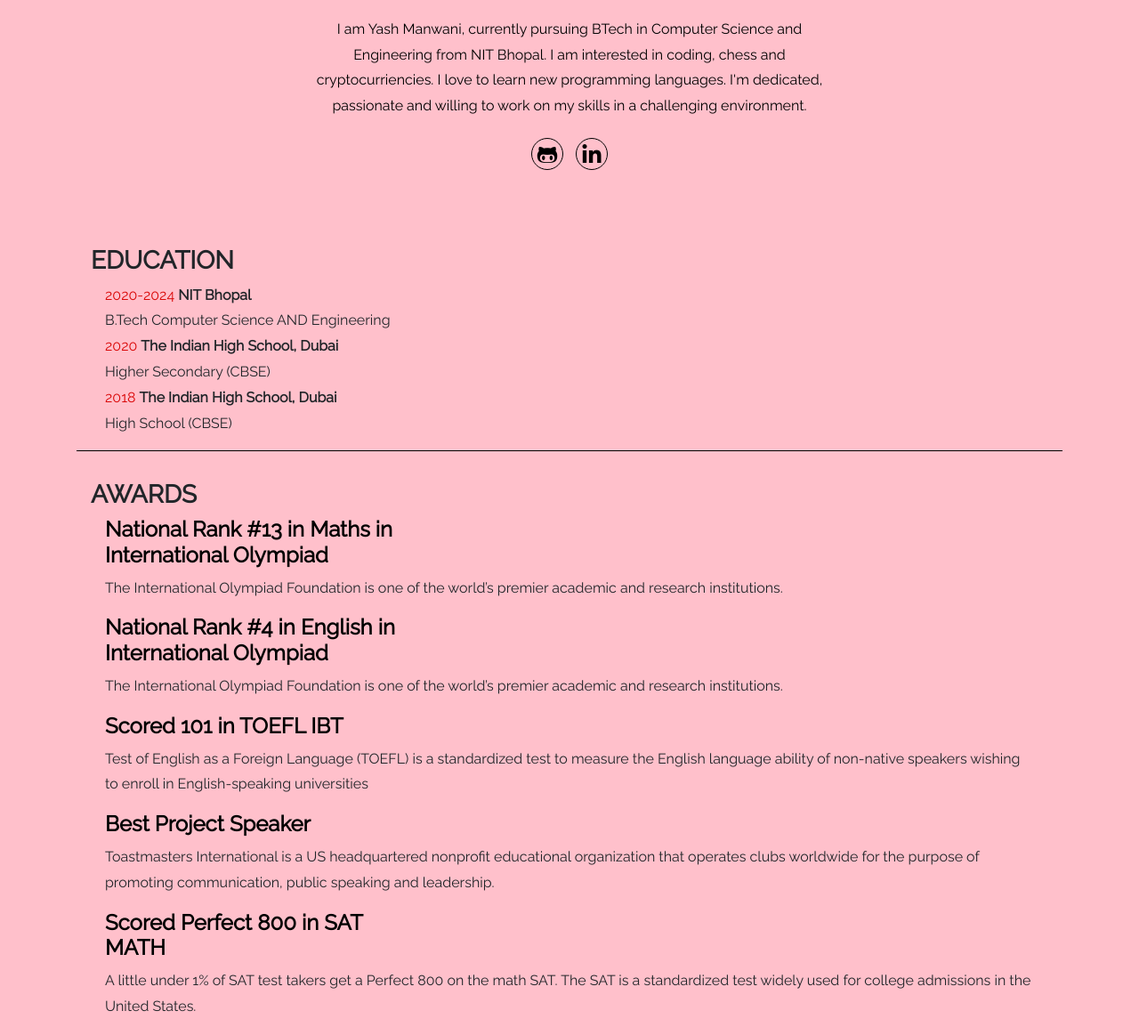
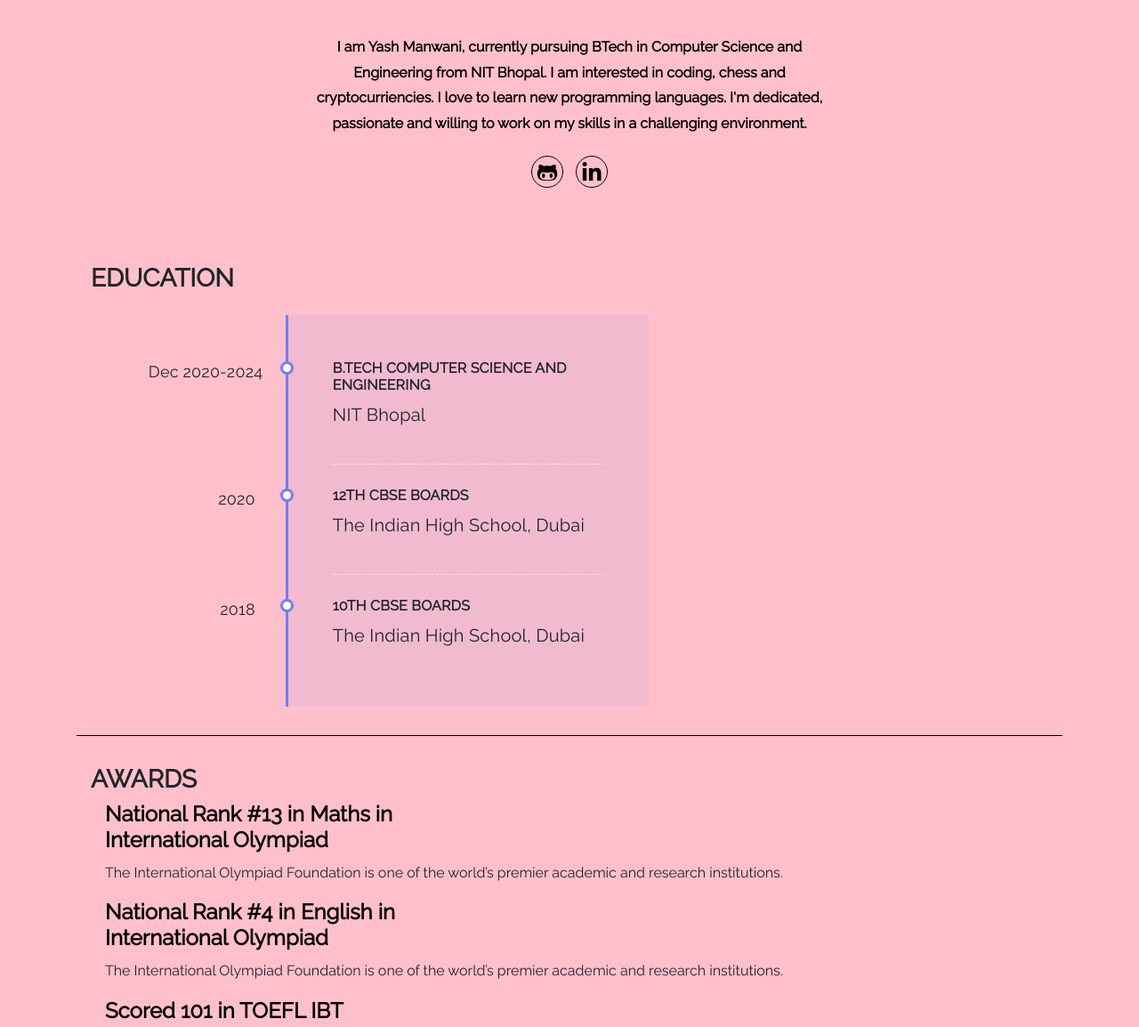
Before and after one commit to yaaaash/resume, a plain HTML site: page index.html in a window 1280 px wide. Shown: the part 242-1396 px from the top of the page at 89% size. Drawn offline with nearby package versions, Linux system fonts and the light colour scheme.

Commit message:
Added Timeline for Education Section

```diff
--- a/index.html
+++ b/index.html
@@ -31,7 +31,7 @@
       </nav>
     <h1>Hey There, I'm Yash </h1>
     <section>
-      <p> I am Yash Manwani, currently pursuing BTech in Computer Science and Engineering from NIT Bhopal. I am interested in coding, chess and cryptocurriencies. I love to learn new programming languages. I'm dedicated, passionate and willing to work on my skills in a challenging environment.</p>
+      <p><b> I am Yash Manwani, currently pursuing BTech in Computer Science and Engineering from NIT Bhopal. I am interested in coding, chess and cryptocurriencies. I love to learn new programming languages. I'm dedicated, passionate and willing to work on my skills in a challenging environment.</b></p>
       <a href="https://www.github.com/yaaaash" target="_blank">
         <i class="fab fa-github-alt"></i>
 
@@ -44,32 +44,33 @@
   <main>
     <section>
         <h3 id="education">Education</h3>
-        <article>
-          <div class='edu'>
-            <span>2020-2024</span> <b>NIT Bhopal</b>
+        <div class="container">
+          <div class="row">
+              <div class="col-md-12">
+                  <div class="card">
+                      <div class="card-body">
+                          <div id="content">
+                              <ul class="timeline">
+                                  <li class="event" data-date="Dec 2020-2024">
+                                      <h3>B.Tech Computer Science AND Engineering</h3>
+                                      <p>NIT Bhopal</p>
+                                  </li>
+                                  <li class="event" data-date="2020">
+                                      <h3>12th CBSE Boards</h3>
+                                      <p>The Indian High School, Dubai</p>
+                                  </li>
+                                  <li class="event" data-date="2018">
+                                      <h3>10th CBSE Boards</h3>
+                                      <p>The Indian High School, Dubai</p>
+                                  </li>
+                              </ul>
+                          </div>
+                      </div>
+                  </div>
+              </div>
           </div>
-          <div class="description">
-            B.Tech Computer Science AND Engineering
-          </div>
-        </article>
-        <article>
-          <div class='edu'>
-            <span>2020</span> <b>The Indian High School, Dubai</b>
-          </div>
-          <div>
-            Higher Secondary (CBSE)
-          </div>
-        </article>
-        <article>
-            <div class='edu'>
-              <span>2018</span> <b>The Indian High School, Dubai</b>
-            </div>
-            <div>
-              High School (CBSE)
-            </div>
-        </article>
+      </div>
     </section>
-
     <section>
       <h3 id="awards">Awards</h3>
       <article class='award'>
@@ -120,16 +121,11 @@
       <h3 id="skills">Skills & Interests</h3>
       <div class='skills'>
         <div class='column'>
-          <h4>Proficient in:</h4>
+          <h4>Languages:</h4>
           <ul>
             <li>C</li>
             <li>C++</li>
             <li>HTML</li>
-          </ul>
-        </div>
-        <div class='column'>
-          <h4>Acquainted With:</h4>
-          <ul>
             <li>CSS</li>
           </ul>
         </div>
@@ -164,7 +160,7 @@
   <footer>
     <p>Contact Info : ✉ yashmanwani13@gmail.com</p>
     <p> ☎ +91 626 101 3250</p>
-    <p>Copyright@2021. All Rights Reserved.</p>
+    <p>&#169Yash Manwani</p>
   </footer>
   <script src="https://cdn.jsdelivr.net/npm/bootstrap@5.0.2/dist/js/bootstrap.bundle.min.js" integrity="sha384-MrcW6ZMFYlzcLA8Nl+NtUVF0sA7MsXsP1UyJoMp4YLEuNSfAP+JcXn/tWtIaxVXM" crossorigin="anonymous"></script>
 </body>
--- a/style.css
+++ b/style.css
@@ -1,5 +1,4 @@
 @import url('https://fonts.googleapis.com/css?family=Raleway');
-
 .navbar-expand-lg{
     margin-bottom: 8vh;
 }
@@ -88,7 +87,7 @@ a .fab {
   }
 
   .edu span{
-    color: #da0606;
+    color: #000000;
   }
 
 .award, .skills {
@@ -150,3 +149,130 @@ footer {
     text-align: center;
   }
 }
+
+body{margin-top:20px;}
+.timeline {
+    border-left: 3px solid #727cf5;
+    border-bottom-right-radius: 4px;
+    border-top-right-radius: 4px;
+    background: rgba(114, 124, 245, 0.09);
+    margin: 0 auto;
+    letter-spacing: 0.2px;
+    position: relative;
+    line-height: 1.4em;
+    font-size: 1.03em;
+    padding: 50px;
+    list-style: none;
+    text-align: left;
+    max-width: 40%;
+}
+
+@media (max-width: 767px) {
+    .timeline {
+        max-width: 98%;
+        padding: 25px;
+    }
+}
+
+.timeline h1 {
+    font-weight: 300;
+    font-size: 1.4em;
+}
+
+.timeline h2,
+.timeline h3 {
+    font-weight: 600;
+    font-size: 1rem;
+    margin-bottom: 10px;
+}
+
+.timeline .event {
+    border-bottom: 1px dashed #e8ebf1;
+    padding-bottom: 25px;
+    margin-bottom: 25px;
+    position: relative;
+}
+
+@media (max-width: 767px) {
+    .timeline .event {
+        padding-top: 30px;
+    }
+}
+
+.timeline .event:last-of-type {
+    padding-bottom: 0;
+    margin-bottom: 0;
+    border: none;
+}
+
+.timeline .event:before,
+.timeline .event:after {
+    position: absolute;
+    display: block;
+    top: 0;
+}
+
+.timeline .event:before {
+    left: -207px;
+    content: attr(data-date);
+    text-align: right;
+    font-weight: 100;
+    font-size: 0.9em;
+    min-width: 120px;
+}
+
+@media (max-width: 767px) {
+    .timeline .event:before {
+        left: 0px;
+        text-align: left;
+    }
+}
+
+.timeline .event:after {
+    -webkit-box-shadow: 0 0 0 3px #727cf5;
+    box-shadow: 0 0 0 3px #727cf5;
+    left: -55.8px;
+    background: #fff;
+    border-radius: 50%;
+    height: 9px;
+    width: 9px;
+    content: "";
+    top: 5px;
+}
+
+@media (max-width: 767px) {
+    .timeline .event:after {
+        left: -31.8px;
+    }
+}
+
+.rtl .timeline {
+    border-left: 0;
+    text-align: right;
+    border-bottom-right-radius: 0;
+    border-top-right-radius: 0;
+    border-bottom-left-radius: 4px;
+    border-top-left-radius: 4px;
+    border-right: 3px solid #727cf5;
+}
+
+.rtl .timeline .event::before {
+    left: 0;
+    right: -170px;
+}
+
+.rtl .timeline .event::after {
+    left: 0;
+    right: -55.8px;
+}
+
+.card{
+  background-color: pink;
+  border: none;
+  position:relative;
+  left:-9vw;
+}
+
+.timeline{
+  font-size: 20px;
+}
```
